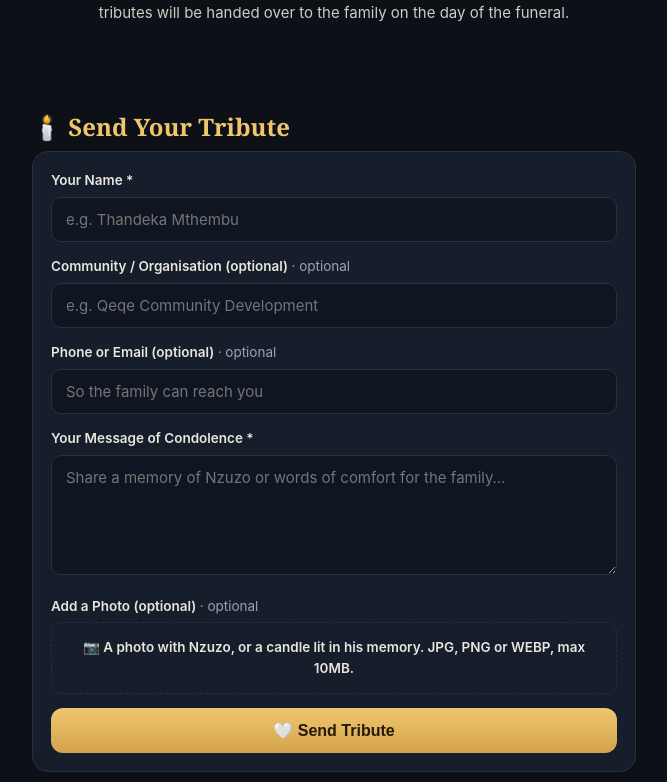
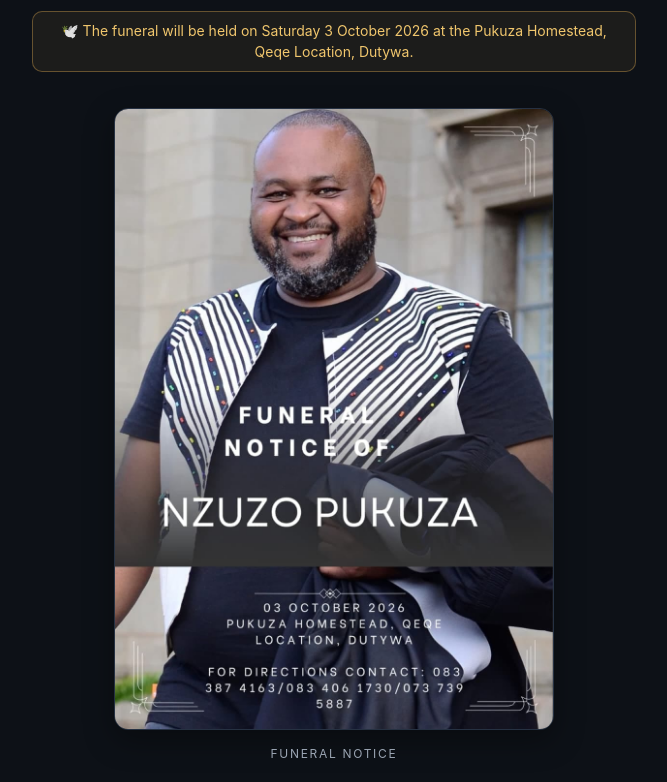
Before and after one commit to mancoba-hub/nzuzo-tribute, a React (Vite) app: page / in a window 1280 px wide. Shown: the part 398-1180 px from the top of the page, without its empty margins (306-973 px from the left). Built offline with nearby package versions, Linux system fonts and the light colour scheme; no server answers.

Commit message:
Add funeral notice photo and funeral details (3 October 2026, Pukuza Homestead, Dutywa)

```diff
--- a/src/components/Hero.tsx
+++ b/src/components/Hero.tsx
@@ -32,6 +32,12 @@ export default function Hero() {
         <p className="subtitle">{t.subtitle}</p>
         <p className="body">{t.heroBody}</p>
         {TRIBUTE.funeralNote && <p className="funeral-note">🕊️ {TRIBUTE.funeralNote}</p>}
+        {TRIBUTE.noticePhoto && (
+          <figure className="notice-card">
+            <img src={TRIBUTE.noticePhoto} alt={t.noticeCaption} loading="lazy" />
+            <figcaption>{t.noticeCaption}</figcaption>
+          </figure>
+        )}
       </div>
     </section>
   );
--- a/src/config.ts
+++ b/src/config.ts
@@ -6,7 +6,7 @@ export const TRIBUTE = {
   name: "Nzuzo Pukuza",
 
   /** Dates shown under the name, e.g. "12 March 1990 – 20 September 2026" */
-  dates: "– 2026",
+  dates: "",
 
   /** Organising community / organisation */
   community: "Qeqe Community Development",
@@ -18,8 +18,15 @@ export const TRIBUTE = {
   heroPhoto: "",
 
   /**
+   * Optional funeral notice image shown on the page (e.g. the official notice
+   * card). Set to "" to hide.
+   */
+  noticePhoto: "/funeral-notice.jpeg",
+
+  /**
    * Optional note about the funeral, e.g.
    * "The funeral will be held on Saturday 10 October 2026." — leave "" to hide.
    */
-  funeralNote: "",
+  funeralNote:
+    "The funeral will be held on Saturday 3 October 2026 at the Pukuza Homestead, Qeqe Location, Dutywa.",
 } as const;
--- a/src/i18n.tsx
+++ b/src/i18n.tsx
@@ -7,6 +7,7 @@ const STRINGS = {
     topbar: "Qeqe Community Development",
     eyebrow: "In Loving Memory",
     subtitle: "A tribute to a life well lived",
+    noticeCaption: "Funeral Notice",
     heroBody:
       "Qeqe Community Development invites you to share your messages of love, remembrance and comfort for the family of Nzuzo Pukuza. Your tributes will be handed over to the family on the day of the funeral.",
     form: {
@@ -47,6 +48,7 @@ const STRINGS = {
     topbar: "Qeqe Community Development",
     eyebrow: "UKhunjulwa Ngothando",
     subtitle: "Isikhumbuzo sobomi obuphilwe kakuhle",
+    noticeCaption: "Isaziso Somngcwabo",
     heroBody:
       "IQeqe Community Development iyakumema ukuba wabelane ngemiyalezo yothando, yokukhumbula nentuthuzelo nosapho lukaNzuzo Pukuza. Izikhumbuzo zakho ziya kunikezelwa kusapho ngosuku lomngcwabo.",
     form: {
--- a/src/styles.css
+++ b/src/styles.css
@@ -146,6 +146,26 @@ body {
   border-radius: 10px;
   padding: 8px 16px;
   font-size: 14px;
+}
+
+.notice-card {
+  margin: 22px auto 0;
+  max-width: 440px;
+}
+
+.notice-card img {
+  width: 100%;
+  border-radius: 14px;
+  border: 1px solid var(--border);
+  box-shadow: 0 10px 30px rgba(0, 0, 0, 0.35);
+}
+
+.notice-card figcaption {
+  margin-top: 8px;
+  font-size: 12px;
+  letter-spacing: 0.14em;
+  text-transform: uppercase;
+  color: var(--muted);
 }
 
 .hero-photo {
```
Also changed, not shown: public/funeral-notice.jpeg (added).
